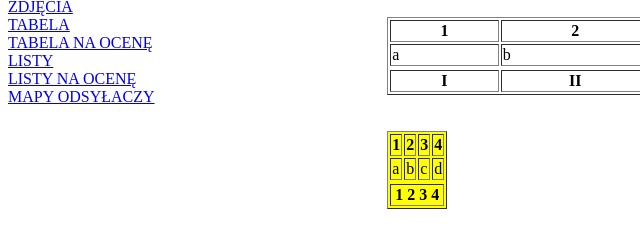
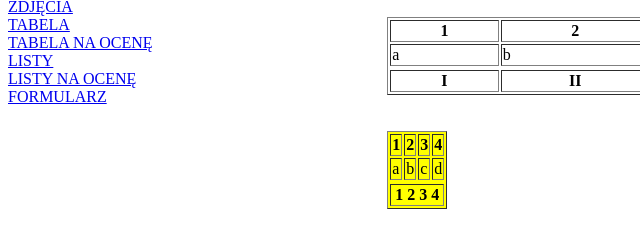
Before and after one commit to SChoroba/schoroba.github.io, a plain HTML site: page tabela.html in a window 1280 px wide. Shown: the part 195-434 px from the top of the page, 0-640 px from the left. Drawn offline with Linux system fonts and the light colour scheme.

Commit message:
Update tabela.html

```diff
--- a/tabela.html
+++ b/tabela.html
@@ -18,7 +18,7 @@
 			<a href="Tabela_Choroba.html">TABELA NA OCENĘ</a><br />
 			<a href="listy.html">LISTY</a><br />
 			<a href="lista_na_ocene.html">LISTY NA OCENĘ</a><br />
-			<a href="mapy_odsylaczy.html">MAPY ODSYŁACZY</a><br />
+			<a href="FORMULARZ.html">FORMULARZ</a><br />
 </div>
 <div style="float:right;width:70%;">
 <body stle="background-color:grey;">
```
